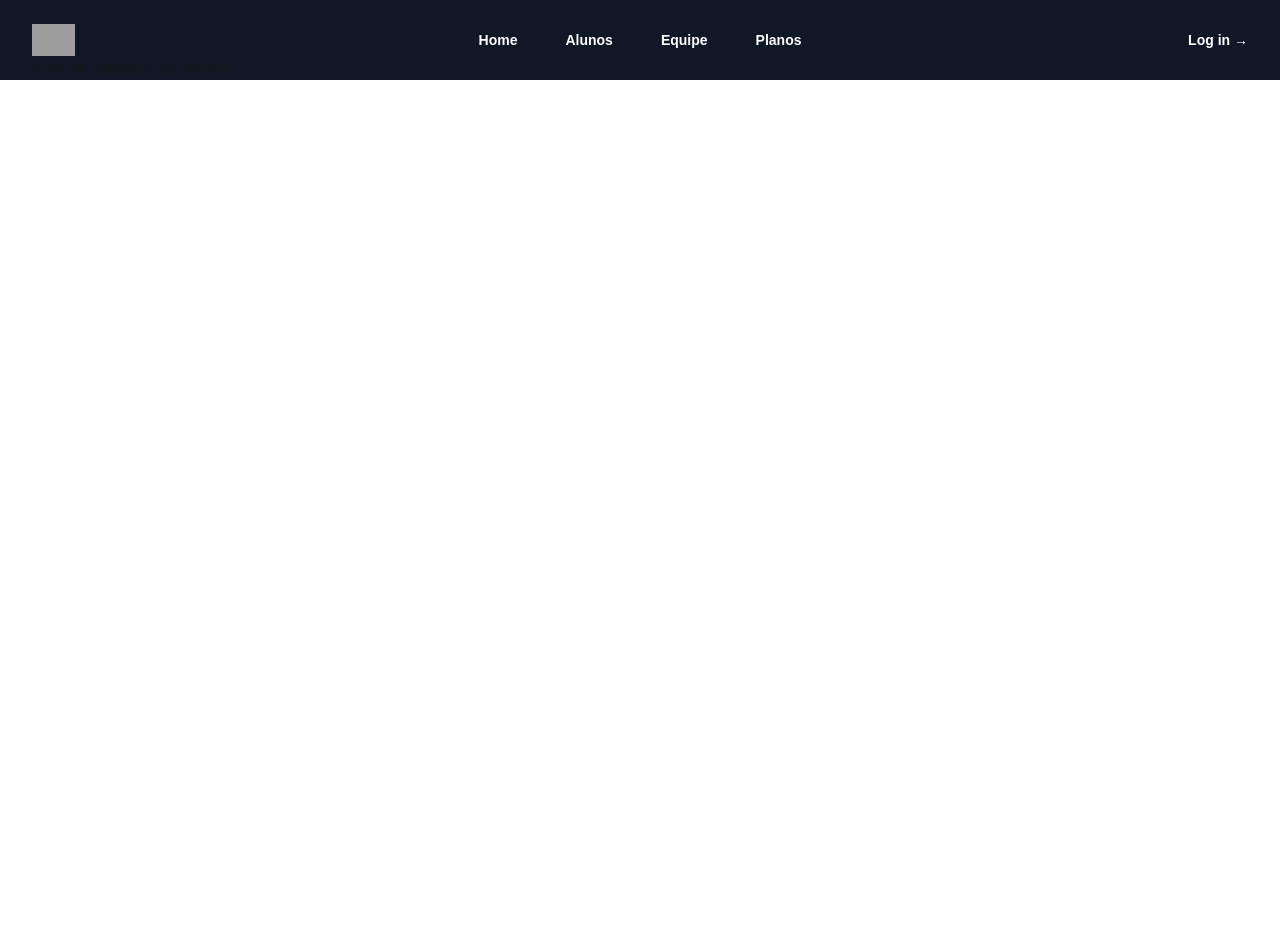
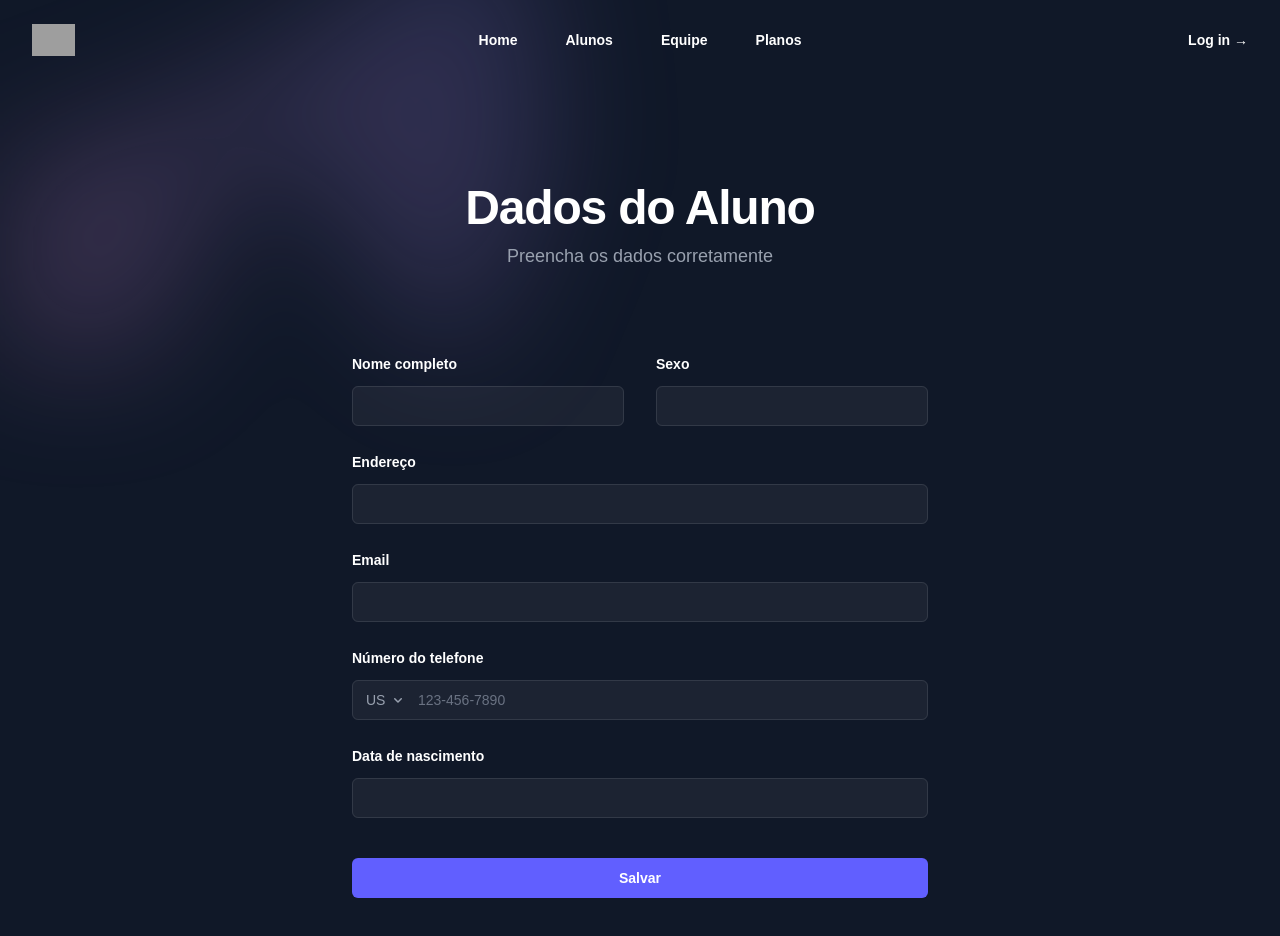
Before and after one commit to academia1-0/frontacademia, a Next.js app: page /alunos in a window 1280 px wide. Shown: the top 936 px of the page. Before the commit the page ends 800 px from the top, so only its background shows below. Built offline with nearby package versions, Linux system fonts and the light colour scheme; grey boxes are pictures that could not be loaded.

Commit message:
Atualiza area do aluno layout

```diff
--- a/src/pages/alunos/index.jsx
+++ b/src/pages/alunos/index.jsx
@@ -1,12 +1,185 @@
 import Style from '../../app/globals.css'
 import HEADER from '../../components/header/index'
+import { ChevronDownIcon } from '@heroicons/react/16/solid'
 
 export default function Alunos(){
     return(
         <div className="bg-gray-900">
             <HEADER/>
             <div className="relative isolate px-6 pt-14 lg:px-8">
-            <h1>Área de cadastro de Alunos</h1>
+
+
+    <div className="isolate bg-gray-900 px-6 py-24 sm:py-32 lg:px-8">
+      <div
+        aria-hidden="true"
+        className="absolute inset-x-0 -top-40 -z-10 transform-gpu overflow-hidden blur-3xl sm:-top-80"
+      >
+        <div
+          style={{
+            clipPath:
+              'polygon(74.1% 44.1%, 100% 61.6%, 97.5% 26.9%, 85.5% 0.1%, 80.7% 2%, 72.5% 32.5%, 60.2% 62.4%, 52.4% 68.1%, 47.5% 58.3%, 45.2% 34.5%, 27.5% 76.7%, 0.1% 64.9%, 17.9% 100%, 27.6% 76.8%, 76.1% 97.7%, 74.1% 44.1%)',
+          }}
+          className="relative left-1/2 -z-10 aspect-1155/678 w-144.5 max-w-none -translate-x-1/2 rotate-30 bg-linear-to-tr from-[#ff80b5] to-[#9089fc] opacity-20 sm:left-[calc(50%-40rem)] sm:w-288.75"
+        />
+      </div>
+      <div className="mx-auto max-w-2xl text-center">
+        <h2 className="text-4xl font-semibold tracking-tight text-balance text-white sm:text-5xl">Dados do Aluno</h2>
+        <p className="mt-2 text-lg/8 text-gray-400">Preencha os dados corretamente</p>
+      </div>
+      <form action="#" method="POST" className="mx-auto mt-16 max-w-xl sm:mt-20">
+        <div className="grid grid-cols-1 gap-x-8 gap-y-6 sm:grid-cols-2">
+          <div>
+            <label htmlFor="first-name" className="block text-sm/6 font-semibold text-white">
+              Nome completo
+            </label>
+            <div className="mt-2.5">
+              <input
+                id="first-name"
+                name="first-name"
+                type="text"
+                autoComplete="given-name"
+                className="block w-full rounded-md bg-white/5 px-3.5 py-2 text-base text-white outline-1 -outline-offset-1 outline-white/10 placeholder:text-gray-500 focus:outline-2 focus:-outline-offset-2 focus:outline-indigo-500"
+              />
+            </div>
+          </div>
+          <div>
+            <label htmlFor="last-name" className="block text-sm/6 font-semibold text-white">
+              Sexo
+            </label>
+            <div className="mt-2.5">
+              <input
+                id="last-name"
+                name="last-name"
+                type="text"
+                autoComplete="family-name"
+                className="block w-full rounded-md bg-white/5 px-3.5 py-2 text-base text-white outline-1 -outline-offset-1 outline-white/10 placeholder:text-gray-500 focus:outline-2 focus:-outline-offset-2 focus:outline-indigo-500"
+              />
+            </div>
+          </div>
+          <div className="sm:col-span-2">
+            <label htmlFor="company" className="block text-sm/6 font-semibold text-white">
+              Endereço
+            </label>
+            <div className="mt-2.5">
+              <input
+                id="company"
+                name="company"
+                type="text"
+                autoComplete="organization"
+                className="block w-full rounded-md bg-white/5 px-3.5 py-2 text-base text-white outline-1 -outline-offset-1 outline-white/10 placeholder:text-gray-500 focus:outline-2 focus:-outline-offset-2 focus:outline-indigo-500"
+              />
+            </div>
+          </div>
+          <div className="sm:col-span-2">
+            <label htmlFor="email" className="block text-sm/6 font-semibold text-white">
+              Email
+            </label>
+            <div className="mt-2.5">
+              <input
+                id="email"
+                name="email"
+                type="email"
+                autoComplete="email"
+                className="block w-full rounded-md bg-white/5 px-3.5 py-2 text-base text-white outline-1 -outline-offset-1 outline-white/10 placeholder:text-gray-500 focus:outline-2 focus:-outline-offset-2 focus:outline-indigo-500"
+              />
+            </div>
+          </div>
+          <div className="sm:col-span-2">
+            <label htmlFor="phone-number" className="block text-sm/6 font-semibold text-white">
+              Número do telefone
+            </label>
+            <div className="mt-2.5">
+              <div className="flex rounded-md bg-white/5 outline-1 -outline-offset-1 outline-white/10 has-[input:focus-within]:outline-2 has-[input:focus-within]:-outline-offset-2 has-[input:focus-within]:outline-indigo-500">
+                <div className="grid shrink-0 grid-cols-1 focus-within:relative">
+                  <select
+                    id="country"
+                    name="country"
+                    autoComplete="country"
+                    aria-label="Country"
+                    className="col-start-1 row-start-1 w-full appearance-none rounded-md bg-transparent py-2 pr-7 pl-3.5 text-base text-gray-400 placeholder:text-gray-500 focus:outline-2 focus:-outline-offset-2 focus:outline-indigo-500 sm:text-sm/6"
+                  >
+                    <option>US</option>
+                    <option>CA</option>
+                    <option>EU</option>
+                  </select>
+                  <ChevronDownIcon
+                    aria-hidden="true"
+                    className="pointer-events-none col-start-1 row-start-1 mr-2 size-5 self-center justify-self-end text-gray-400 sm:size-4"
+                  />
+                </div>
+                <input
+                  id="phone-number"
+                  name="phone-number"
+                  type="text"
+                  placeholder="123-456-7890"
+                  className="block min-w-0 grow bg-transparent py-1.5 pr-3 pl-1 text-base text-white placeholder:text-gray-500 focus:outline-none sm:text-sm/6"
+                />
+              </div>
+            </div>
+          </div>
+          {/* <div className="sm:col-span-2">
+            <label htmlFor="message" className="block text-sm/6 font-semibold text-white">
+              Message
+            </label>
+            <div className="mt-2.5">
+              <textarea
+                id="message"
+                name="message"
+                rows={4}
+                className="block w-full rounded-md bg-white/5 px-3.5 py-2 text-base text-white outline-1 -outline-offset-1 outline-white/10 placeholder:text-gray-500 focus:outline-2 focus:-outline-offset-2 focus:outline-indigo-500"
+                defaultValue={''}
+              />
+            </div>
+          </div> */}
+        <div className="sm:col-span-2">
+            <label htmlFor="data_nascimento" className="block text-sm/6 font-semibold text-white">
+              Data de nascimento
+            </label>
+            <div className="mt-2.5">
+              <input
+                id="data_nascimento"
+                name="data_nascimento"
+                type="data_nascimento"
+                autoComplete="data_nascimento"
+                className="block w-full rounded-md bg-white/5 px-3.5 py-2 text-base text-white outline-1 -outline-offset-1 outline-white/10 placeholder:text-gray-500 focus:outline-2 focus:-outline-offset-2 focus:outline-indigo-500"
+              />
+            </div>
+          </div>
+
+          {/* <div className="flex gap-x-4 sm:col-span-2">
+            <div className="flex h-6 items-center">
+              <div className="group relative inline-flex w-8 shrink-0 rounded-full bg-white/5 p-px inset-ring inset-ring-white/10 outline-offset-2 outline-indigo-500 transition-colors duration-200 ease-in-out has-checked:bg-indigo-500 has-focus-visible:outline-2">
+                <span className="size-4 rounded-full bg-white shadow-xs ring-1 ring-gray-900/5 transition-transform duration-200 ease-in-out group-has-checked:translate-x-3.5" />
+                <input
+                  id="agree-to-policies"
+                  name="agree-to-policies"
+                  type="checkbox"
+                  aria-label="Agree to policies"
+                  className="absolute inset-0 size-full appearance-none focus:outline-hidden"
+                />
+              </div>
+            </div>
+            <label htmlFor="agree-to-policies" className="text-sm/6 text-gray-400">
+              By selecting this, you agree to our{' '}
+              <a href="#" className="font-semibold whitespace-nowrap text-indigo-400">
+                privacy policy
+              </a>
+              .
+            </label>
+          </div> */}
+        </div>
+        <div className="mt-10">
+          <button
+            type="submit"
+            className="block w-full rounded-md bg-indigo-500 px-3.5 py-2.5 text-center text-sm font-semibold text-white shadow-xs hover:bg-indigo-400 focus-visible:outline-2 focus-visible:outline-offset-2 focus-visible:outline-indigo-500"
+          >
+            Salvar
+          </button>
+        </div>
+      </form>
+    </div>
+
+
             </div>
 
         </div>
```
